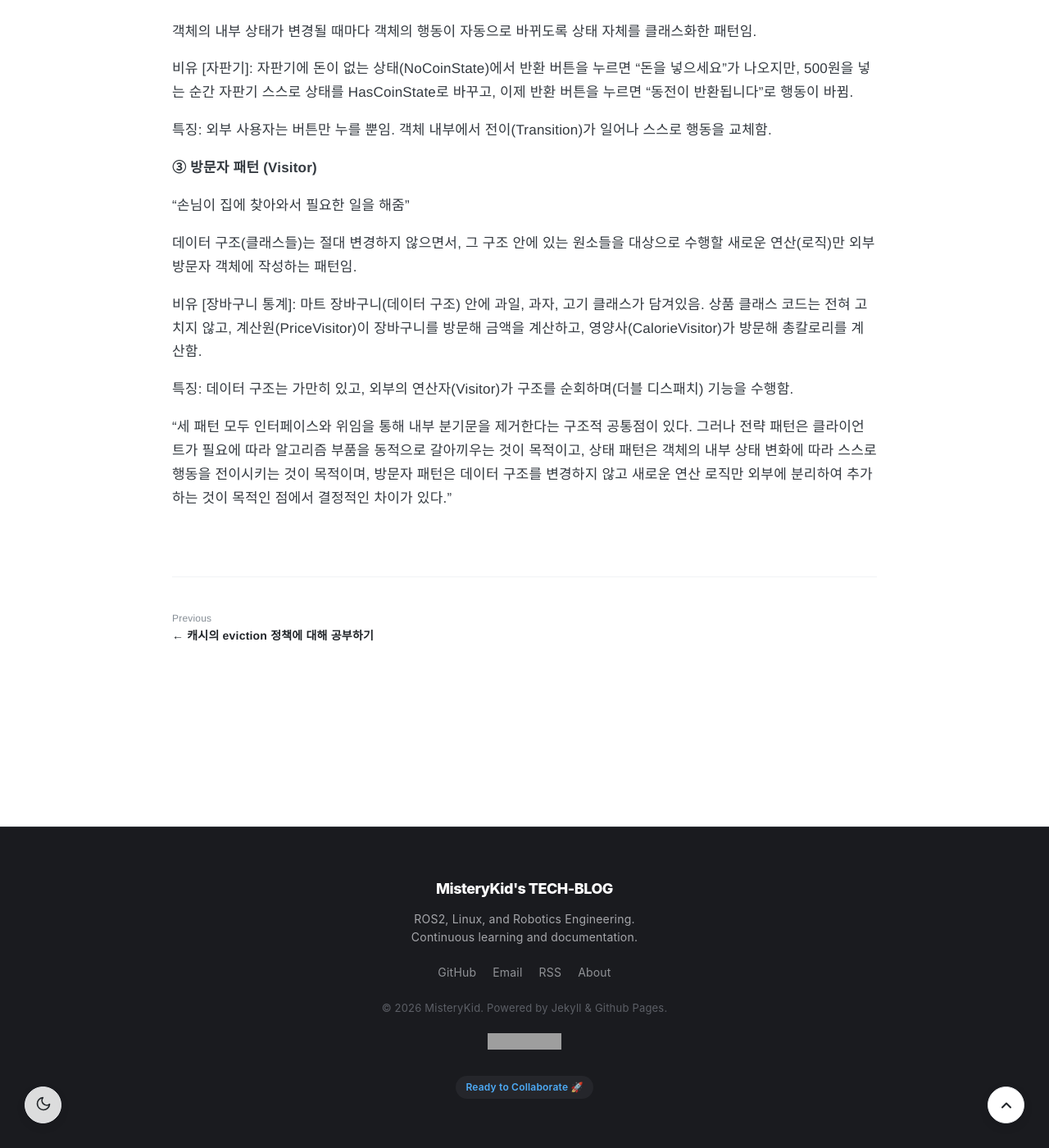
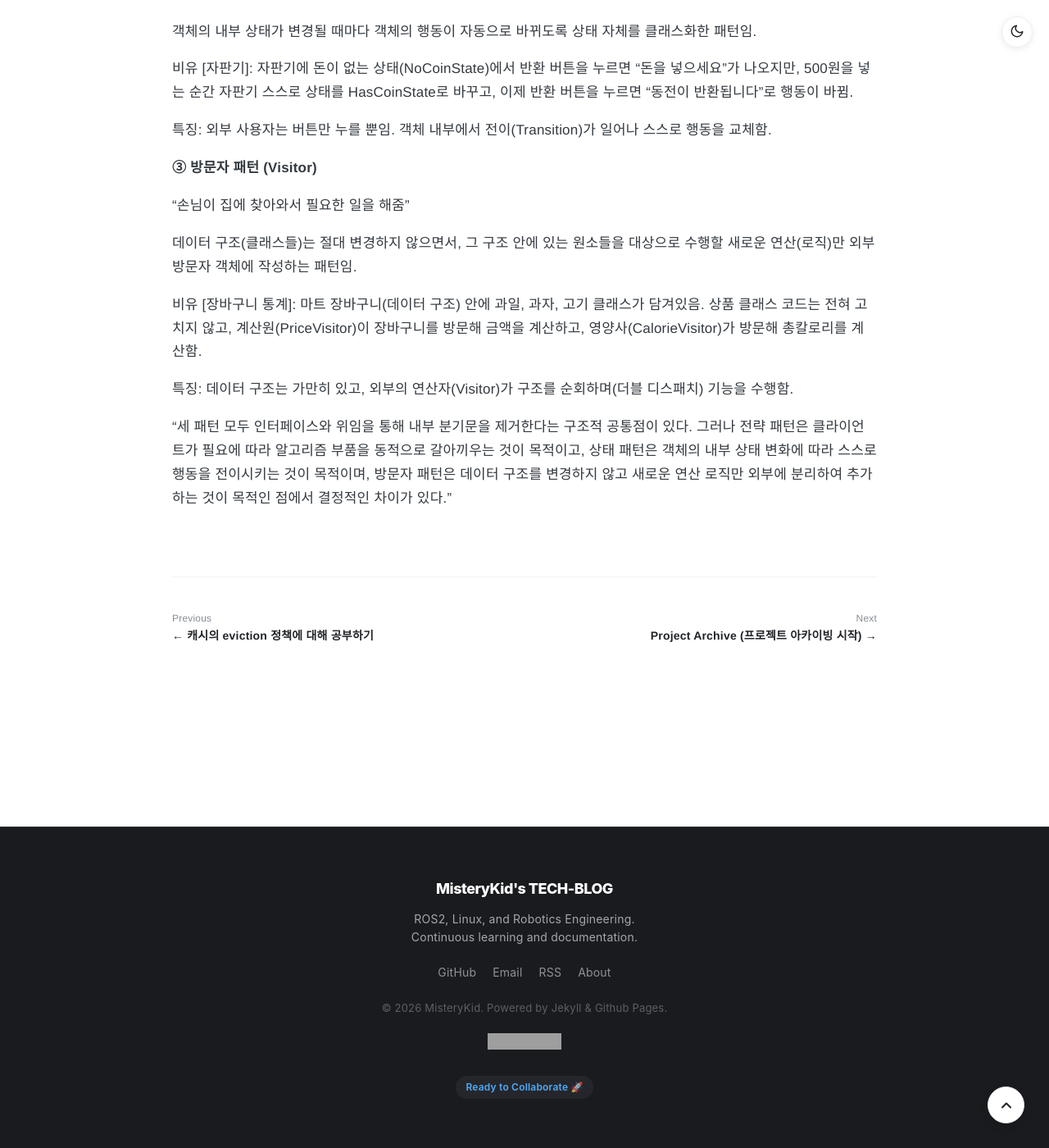
Before and after one commit to MisteryKid/MisteryKid.github.io, a Jekyll site: the page built from _posts/Study/Design_Pattern/2026-06-01-WhatIsDesignPattern.md, in a window 1280 px wide and 1400 px high, scrolled down 11752 px. Shown: the whole window at 82% size. Built offline with Jekyll 4.4.1, drawn with Linux system fonts in a browser that asks for light colours; grey boxes are pictures that could not be loaded.

Commit message:
ㅁㅁㅁ

```diff
--- a/_includes/footer.html
+++ b/_includes/footer.html
@@ -189,10 +189,10 @@
     /* 플로팅 버튼 스타일 */
     .theme-toggle-btn {
         position: fixed;
-        bottom: 30px;
-        left: 30px;
-        width: 45px;
-        height: 45px;
+        top: 20px;
+        right: 20px;
+        width: 38px;
+        height: 38px;
         background: rgba(255, 255, 255, 0.85);
         backdrop-filter: blur(8px);
         color: #212529;
@@ -201,21 +201,34 @@
         display: flex;
         align-items: center;
         justify-content: center;
-        box-shadow: 0 4px 12px rgba(0,0,0,0.08);
+        box-shadow: 0 2px 8px rgba(0,0,0,0.08);
         cursor: pointer;
-        z-index: 1000;
+        z-index: 1001;
         transition: all 0.2s ease;
     }
     .theme-toggle-btn:hover {
-        transform: translateY(-5px);
+        transform: scale(1.05);
         background: #212529;
         color: #ffffff;
         border-color: #212529;
     }
     .theme-toggle-btn svg {
-        width: 20px;
-        height: 20px;
+        width: 18px;
+        height: 18px;
         stroke: currentColor;
+    }
+
+    @media (max-width: 600px) {
+        .theme-toggle-btn {
+            top: 8px;
+            right: 10px;
+            width: 34px;
+            height: 34px;
+        }
+        .theme-toggle-btn svg {
+            width: 16px;
+            height: 16px;
+        }
     }
 
     /* --- 다크 모드 글로벌 스타일 --- */
--- /dev/null
+++ b/_posts/Project/2026-07-03-project-placeholder.md
@@ -0,0 +1,22 @@
+---
+title: "Project Archive (프로젝트 아카이빙 시작)"
+author: Chaewon Kim
+date: 2026-07-03
+categories: [Project, Intro]
+layout: post
+---
+
+# 🚀 Project Archive
+
+제가 그동안 진행해 온 로보틱스, 컴퓨터 시스템, 그리고 소프트웨어 엔지니어링 프로젝트를 아카이빙하는 공간입니다.
+
+나중에 진행할 프로젝트들의 요약본과 상세 링크(GitHub, 논문, 데모 비디오 등)를 이곳에 정리하여 올릴 예정입니다.
+
+---
+
+### 🛠️ 준비 중인 프로젝트 목록 (예시)
+* **ROS2 Navigation Stack 최적화**
+* **리눅스 커널 기반 멀티스레드 이그제큐터 스케줄링 개선**
+* **3D LiDAR 데이터 기반 실시간 객체 인식 및 세그멘테이션**
+
+새로운 프로젝트 기록이 추가될 예정이니 기대해 주세요!
```
Also changed, not shown: CATEGORY_MANUAL.md (+3 -0 lines), index.md (+1 -1 lines).
